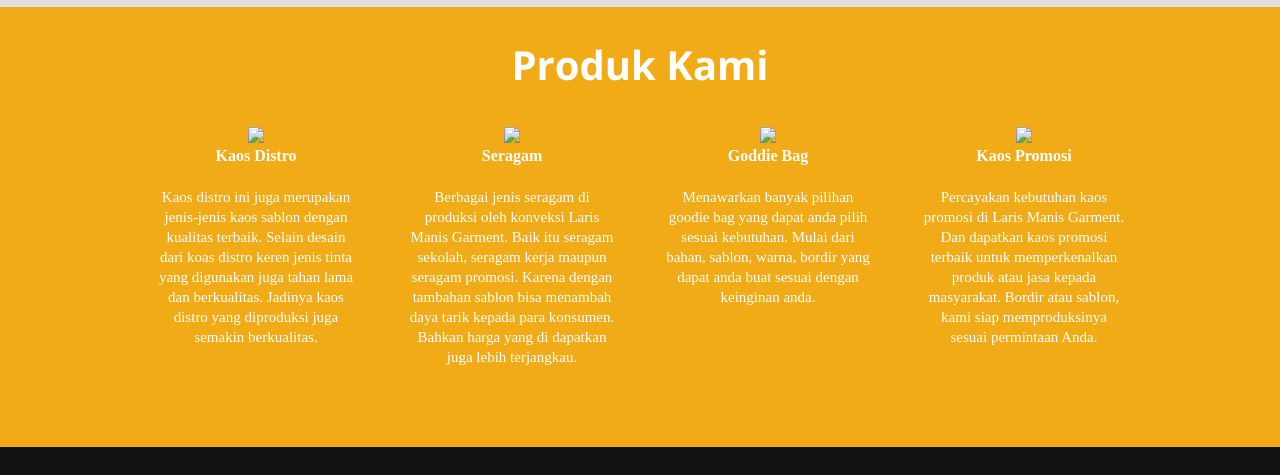
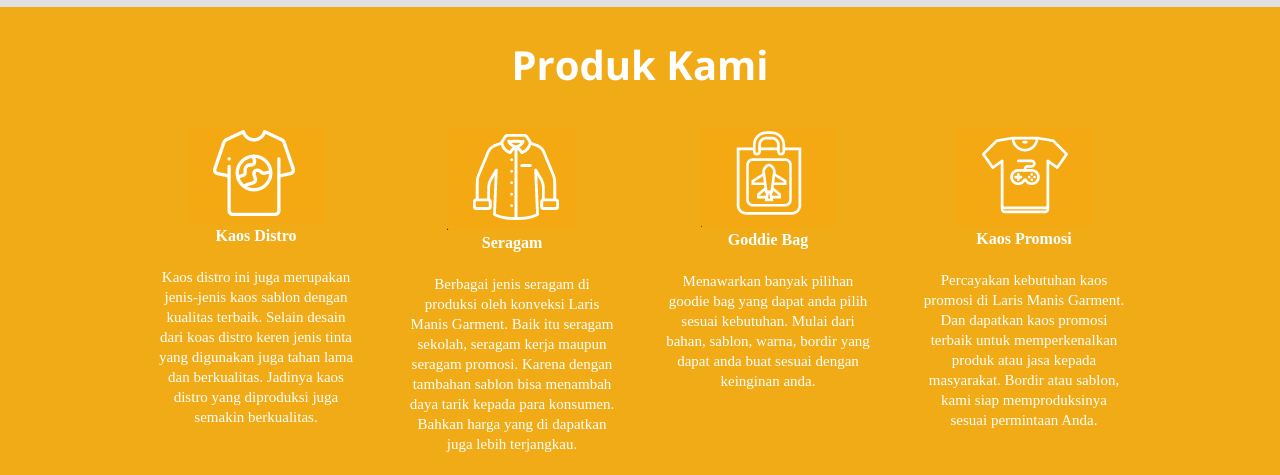
Before and after one commit to fajrulfalah17/lmgarment.github.io, a plain HTML site: page index.html in a window 1280 px wide. Shown: the part 1780-2255 px from the top of the page. Drawn offline with nearby package versions, Linux system fonts and the light colour scheme.

Commit message:
Update index.html

```diff
--- a/index.html
+++ b/index.html
@@ -73,28 +73,28 @@
             <div class="products">
                     <div class="product">
                         <div class="product-icon">
-                            <img src="/img/kaos.png">
+                            <img src="img/produk_kaos.PNG">
                             <p class="product-title">Kaos Distro</p>
                         </div>
                         <p class="txt-contents">Kaos distro ini juga merupakan jenis-jenis kaos sablon dengan kualitas terbaik. Selain desain dari koas distro keren jenis tinta yang digunakan juga tahan lama dan berkualitas. Jadinya kaos distro yang diproduksi juga semakin berkualitas.</p>
                     </div>
                     <div class="product">
                     <div class="product-icon">
-                        <img src="/img/kemeja.png">
+                        <img src="img/produk_kemeja.PNG">
                         <p class="product-title">Seragam</p>
                     </div>
                     <p class="txt-contents">Berbagai jenis seragam di produksi oleh konveksi Laris Manis Garment. Baik itu seragam sekolah, seragam kerja maupun seragam promosi. Karena dengan tambahan sablon bisa menambah daya tarik kepada para konsumen. Bahkan harga yang di dapatkan juga lebih terjangkau.</p>
                     </div>
                     <div class="product">
                         <div class="product-icon">
-                            <img src="/img/Goodie Bag.png">
+                            <img src="img/produk_bag.PNG">
                             <p class="product-title">Goddie Bag</p>
                         </div>
                         <p class="txt-contents">Menawarkan banyak pilihan goodie bag yang dapat anda pilih sesuai kebutuhan. Mulai dari bahan, sablon, warna, bordir yang dapat anda buat sesuai dengan keinginan anda.</p>
                     </div>
                     <div class="product">
                         <div class="product-icon">
-                            <img src="/img/Kaos Promosi.png">
+                            <img src="img/produk_kaos_promo.PNG">
                             <p class="product-title">Kaos Promosi</p>
                         </div>
                         <p class="txt-contents">Percayakan kebutuhan kaos promosi di Laris Manis Garment. Dan dapatkan kaos promosi terbaik untuk memperkenalkan produk atau jasa kepada masyarakat. Bordir atau sablon, kami siap memproduksinya sesuai permintaan Anda.</p>
```
